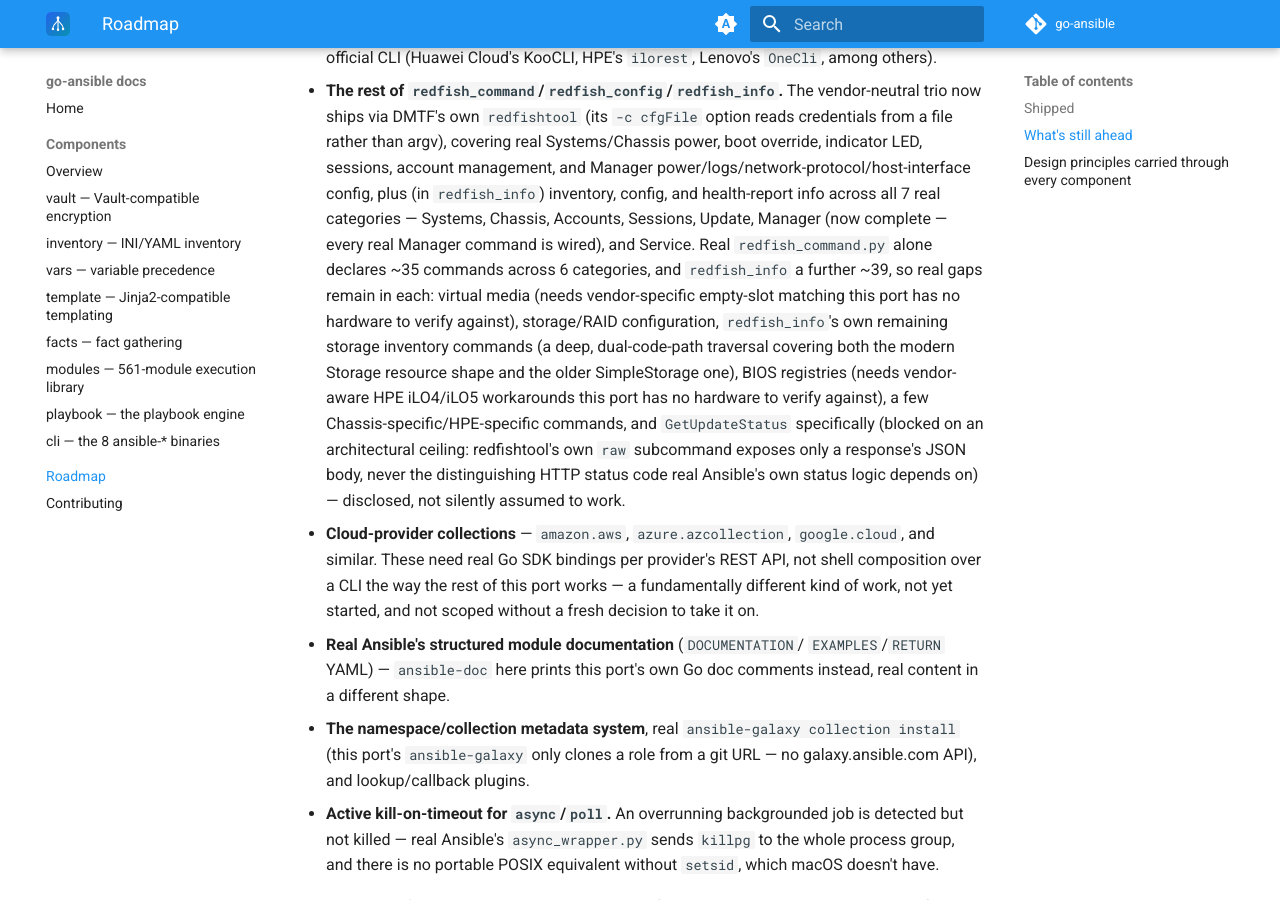
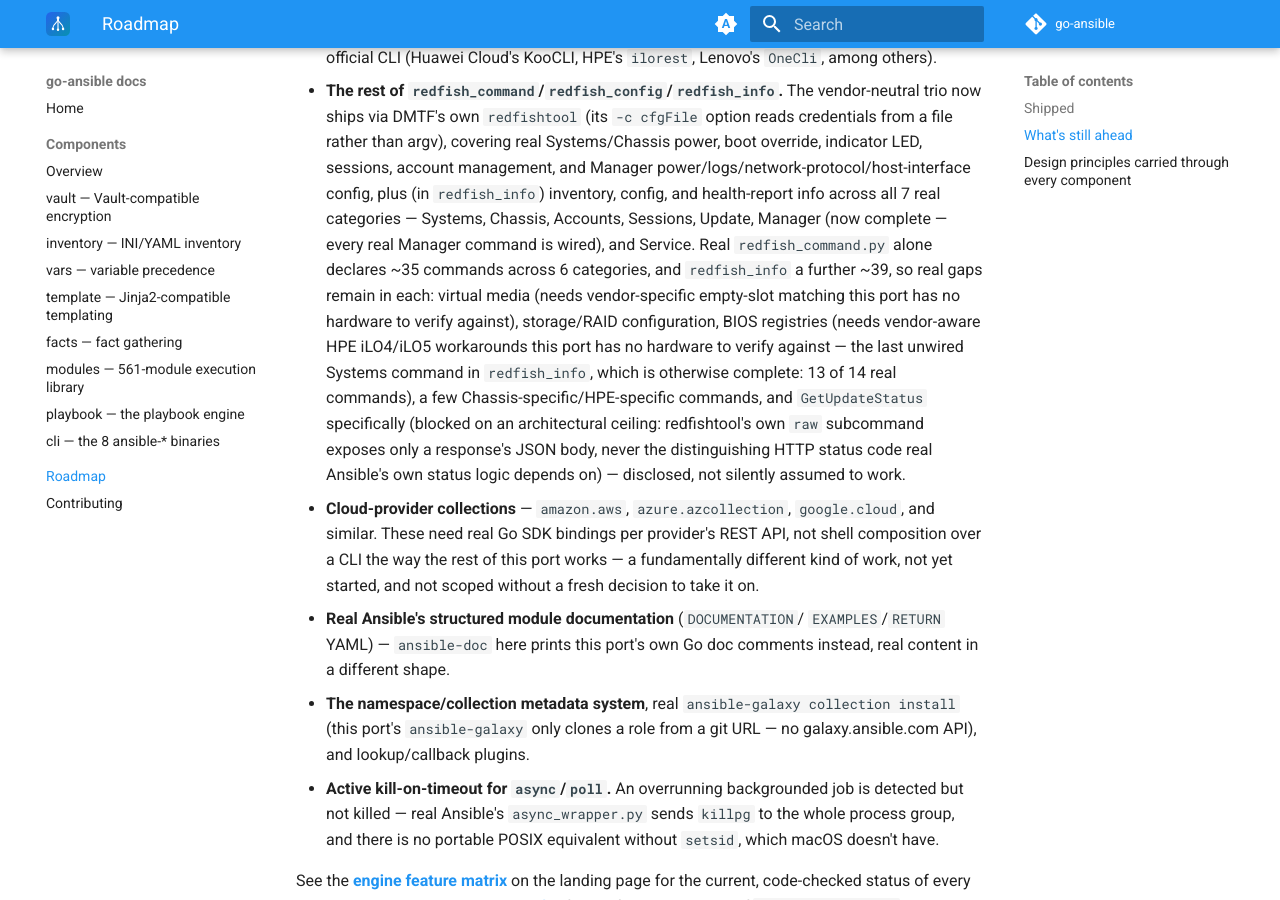
Before and after one commit to go-ansible/docs, an MkDocs documentation site: the page built from docs/roadmap.md, in a window 1280 px wide and 900 px high, scrolled down 1056 px. Built offline with MkDocs 1.6.1 and Material for MkDocs 9.7.7, drawn with Linux system fonts in a browser that asks for light colours; the version menu is left out.

Commit message:
Reflect redfish_info's Systems storage inventory completion (#11)
Co-authored-by: Claude Sonnet 5 <noreply@anthropic.com>

```diff
--- a/docs/roadmap.md
+++ b/docs/roadmap.md
@@ -56,11 +56,10 @@ developed further and is not part of the current architecture.
   Service. Real `redfish_command.py` alone declares ~35 commands across 6
   categories, and `redfish_info` a further ~39, so real gaps remain in
   each: virtual media (needs vendor-specific empty-slot matching this port
-  has no hardware to verify against), storage/RAID configuration,
-  `redfish_info`'s own remaining storage inventory commands (a deep,
-  dual-code-path traversal covering both the modern Storage resource shape
-  and the older SimpleStorage one), BIOS registries (needs vendor-aware HPE
-  iLO4/iLO5 workarounds this port has no hardware to verify against), a few
+  has no hardware to verify against), storage/RAID configuration, BIOS
+  registries (needs vendor-aware HPE iLO4/iLO5 workarounds this port has no
+  hardware to verify against — the last unwired Systems command in
+  `redfish_info`, which is otherwise complete: 13 of 14 real commands), a few
   Chassis-specific/HPE-specific commands, and `GetUpdateStatus` specifically
   (blocked on an
   architectural ceiling:
```
